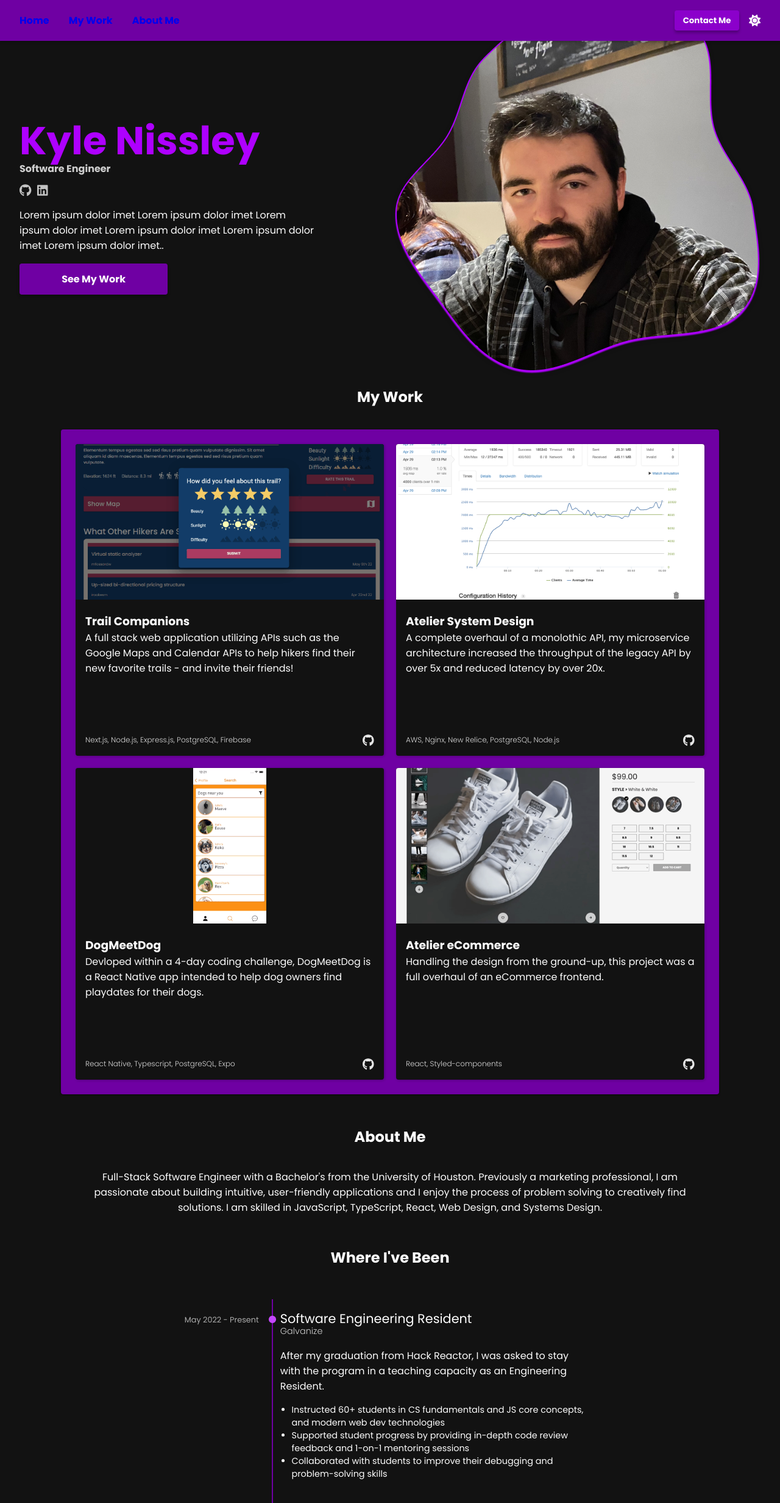
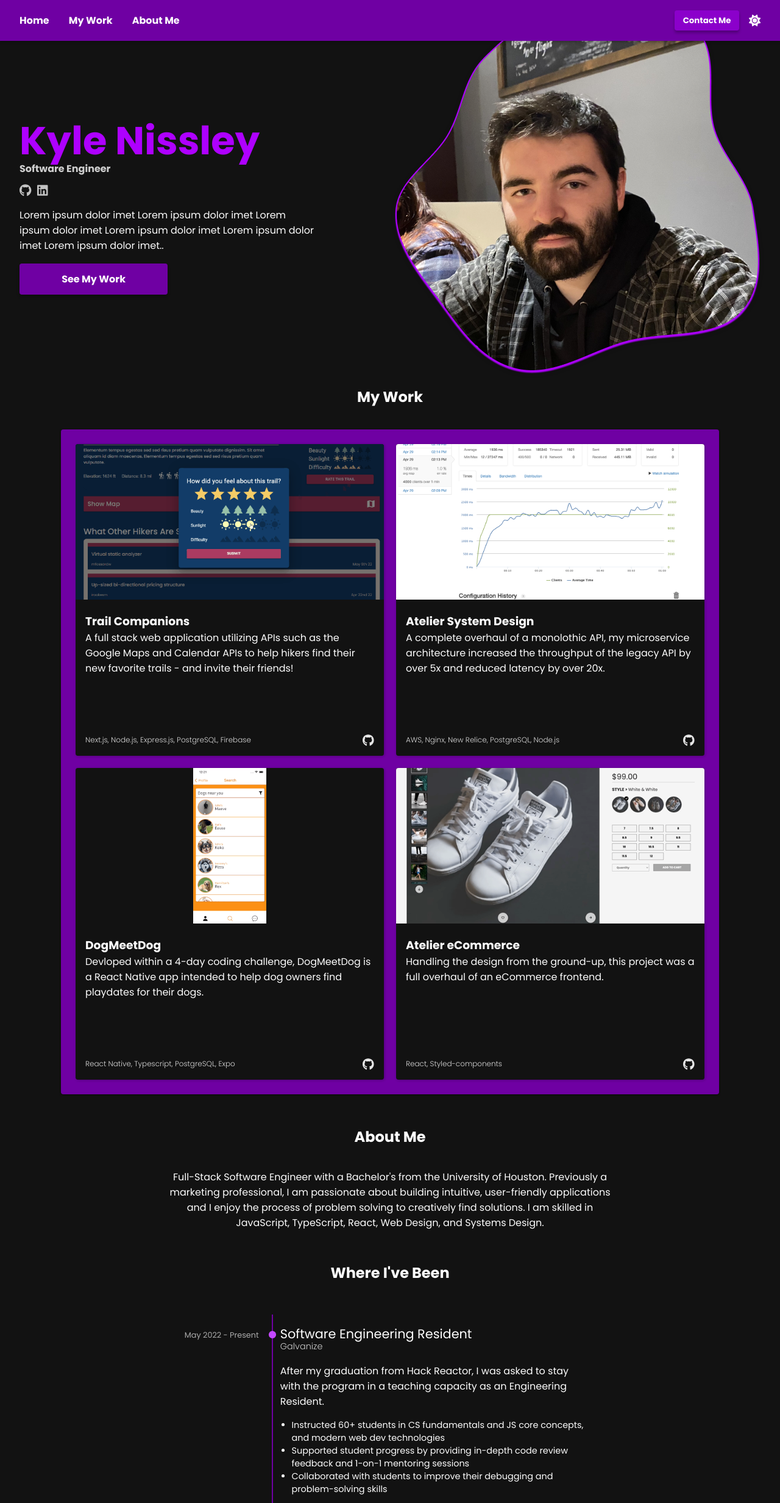
Before and after one commit to knissley/knissley.github.io, a React (Create React App) app: page / in a window 1280 px wide. Shown: the top 2464 px of the page at 61% size. Built offline with nearby package versions, Linux system fonts and the light colour scheme.

Commit message:
Add links and scroll padding

```diff
--- a/src/AboutMe/AboutMe.css
+++ b/src/AboutMe/AboutMe.css
@@ -9,7 +9,7 @@
 
 .aboutme-bio {
   text-align: center;
-  max-width: 100ch;
+  max-width: 75ch;
   margin-bottom: 2em;
 }
 
--- a/src/AboutMe/AboutMe.tsx
+++ b/src/AboutMe/AboutMe.tsx
@@ -10,7 +10,7 @@ const AboutMe:FC<Props> = () => {
 
   return (
     <div className='aboutme-container'>
-      <h2 className='aboutme-header'>About Me</h2>
+      <h2 id='about-me' className='aboutme-header'>About Me</h2>
       <p className='aboutme-bio'>Full-Stack Software Engineer with a Bachelor's from the University of Houston. Previously a marketing professional, I am passionate about building intuitive, user-friendly applications and I enjoy the process of problem solving to creatively find solutions. I am skilled in JavaScript, TypeScript, React, Web Design, and Systems Design.</p>
       <WorkExperience />
       <h3>Let's get in touch</h3>
--- a/src/Hero/HeroContent.css
+++ b/src/Hero/HeroContent.css
@@ -67,6 +67,15 @@
   font-size: 1em;
 }
 
+.hero-btn a {
+  text-decoration: none;
+  color: #FDFDFD;
+}
+
+.hero-btn a:visited {
+  color: #FDFDFD;
+}
+
 .hero-btn:hover {
   cursor: pointer;
   background-color: var(--theme-btn-hover-color);
--- a/src/Hero/HeroContent.tsx
+++ b/src/Hero/HeroContent.tsx
@@ -47,7 +47,7 @@ const HeroContent:FC<Props> = () => {
         Lorem ipsum dolor imet Lorem ipsum dolor imet Lorem ipsum dolor imet Lorem ipsum dolor imet Lorem ipsum dolor imet Lorem ipsum dolor imet..
       </motion.p>
       <button className='btn hero-btn'>
-        See My Work
+        <a href="#my-work">See My Work</a>
       </button>
     </div>
   )
--- a/src/Navigation/NavHeader.css
+++ b/src/Navigation/NavHeader.css
@@ -34,6 +34,7 @@
   text-decoration: none;
   font-weight: 600;
   position: relative;
+  color: #FDFDFD;
 }
 
 .nav-link:hover {
--- a/src/Navigation/NavHeader.tsx
+++ b/src/Navigation/NavHeader.tsx
@@ -28,8 +28,8 @@ const NavHeader:FC<Props> = ({theme, setTheme}) => {
           isLargerScreen && (
             <ul className='nav-list'>
               <li><a className='nav-link' href='#'>Home</a></li>
-              <li><a className='nav-link' href='#'>My Work</a></li>
-              <li><a className='nav-link' href='#'>About Me</a></li>
+              <li><a className='nav-link' href='#my-work'>My Work</a></li>
+              <li><a className='nav-link' href='#about-me'>About Me</a></li>
             </ul>
           )
         }
--- a/src/Projects/Projects.tsx
+++ b/src/Projects/Projects.tsx
@@ -9,7 +9,7 @@ const Projects:FC<Props> = () => {
 
   return (
     <section className='projects-container'>
-      <h2>My Work</h2>
+      <h2 id="my-work">My Work</h2>
       <ProjectsDisplay />
     </section>
   )
--- a/src/index.css
+++ b/src/index.css
@@ -16,6 +16,7 @@ body {
 
 html {
   scroll-behavior: smooth;
+  scroll-padding-top: 80px;
 }
 
 code {
```
